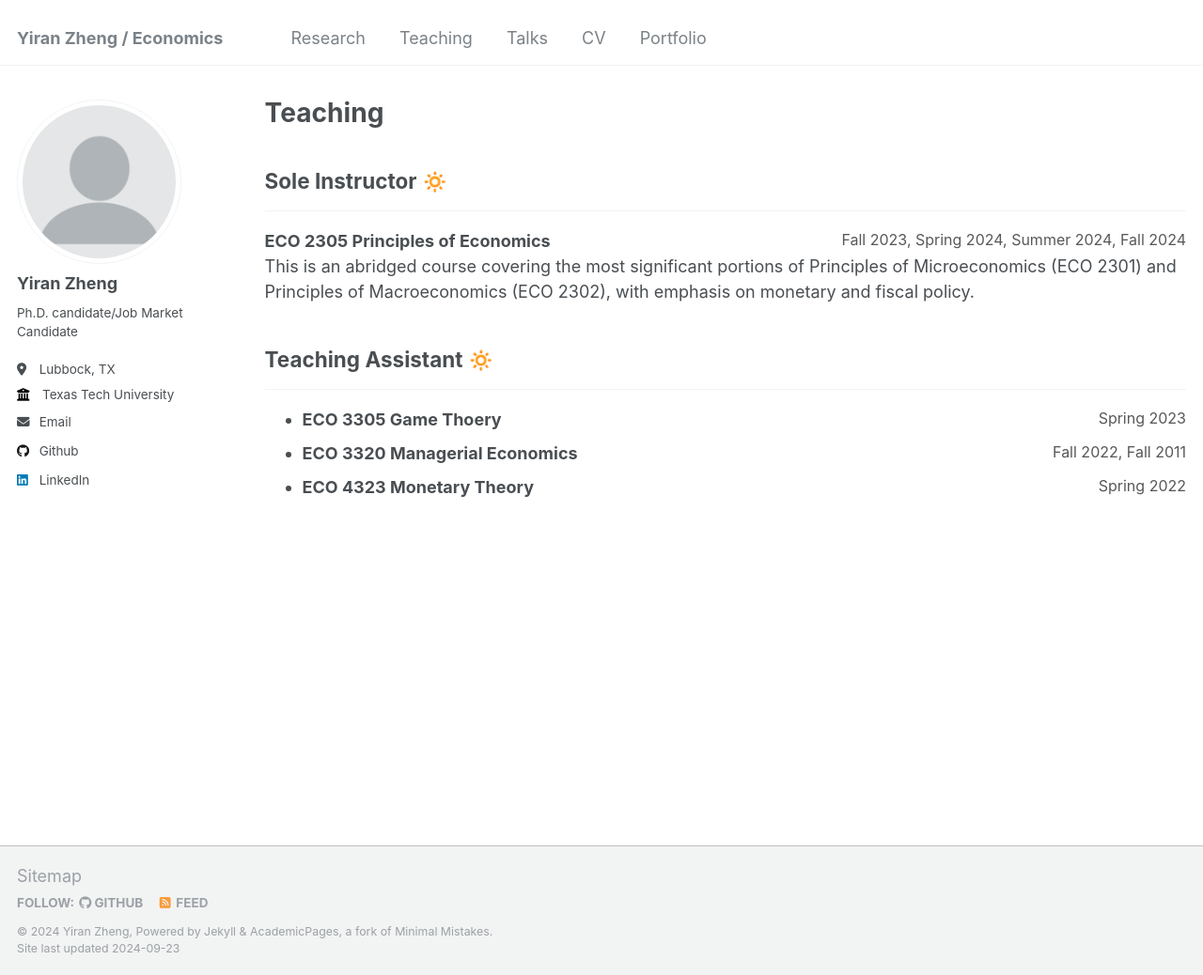
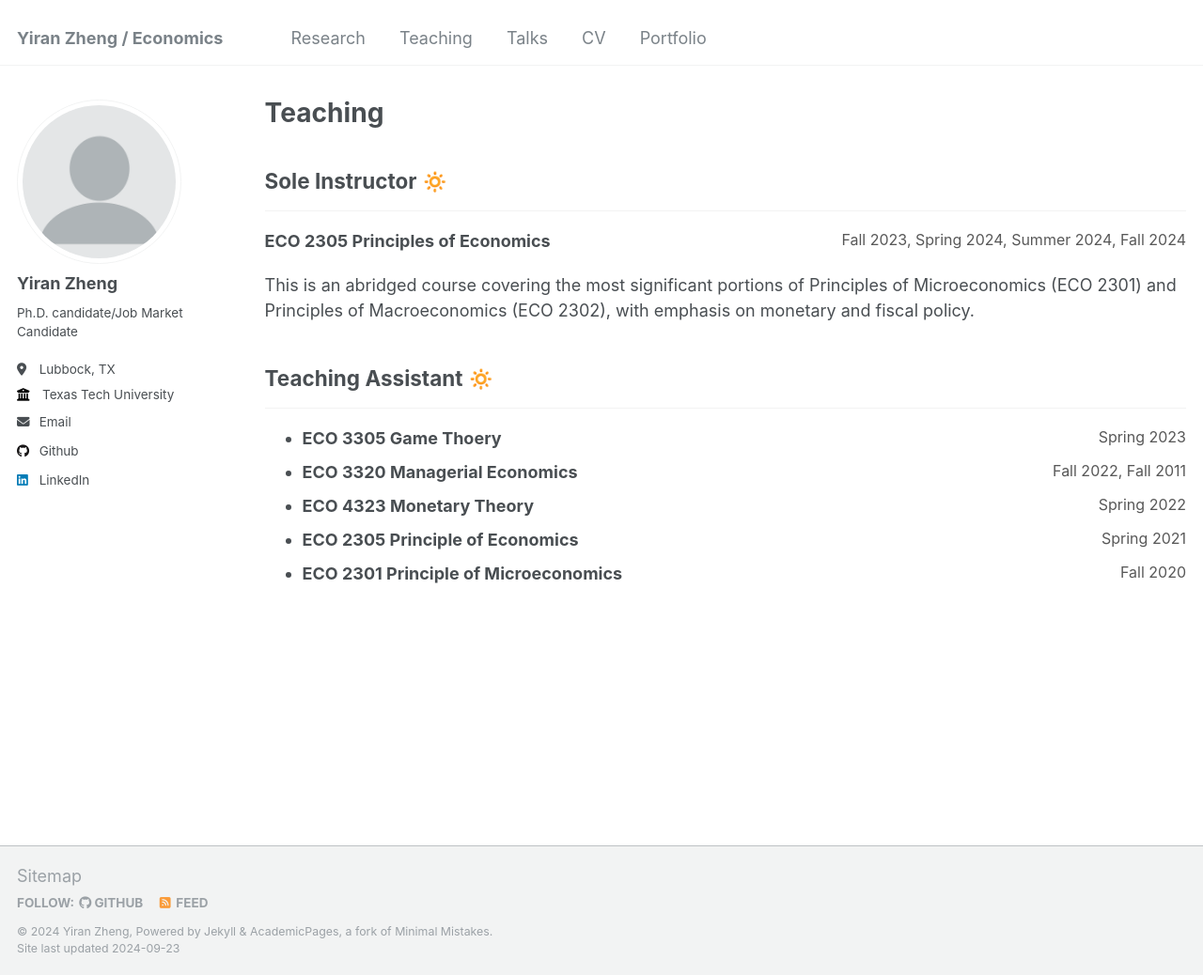
Before and after one commit to yiran-zheng/yiran-zheng.github.io, a Jekyll site: the page built from _pages/teaching.html, in a window 1280 px wide and 1038 px high. Shown: the whole window at 94% size. Built offline with Jekyll 4.4.1, drawn with Linux system fonts in a browser that asks for light colours.

Commit message:
Update teaching.html

```diff
--- a/_pages/teaching.html
+++ b/_pages/teaching.html
@@ -13,7 +13,7 @@ author_profile: true
           <strong>ECO 2305 Principles of Economics</strong>
           <span style="font-size: 16px; color: #585858;">Fall 2023, Spring 2024, Summer 2024, Fall 2024</span>
         </div>
-    <div>
+    <div style="margin-top: 20px;">
     This is an abridged course covering the most significant portions of Principles of Microeconomics (ECO 2301) and Principles of Macroeconomics (ECO 2302), with emphasis on monetary and fiscal policy.
     </div>
 
@@ -39,6 +39,18 @@ author_profile: true
                 <span style="font-size: 16px; color: #585858;">Spring 2022</span>
                 </div>
             </li>
+            <li>
+                <div style="display: flex; justify-content: space-between;">
+                <strong>ECO 2305 Principle of Economics</strong>
+                <span style="font-size: 16px; color: #585858;">Spring 2021</span>
+                </div>
+            </li>
+            <li>
+                <div style="display: flex; justify-content: space-between;">
+                <strong>ECO 2301 Principle of Microeconomics</strong>
+                <span style="font-size: 16px; color: #585858;">Fall 2020</span>
+                </div>
+            </li>
         </ul>
 
 </p>
```
